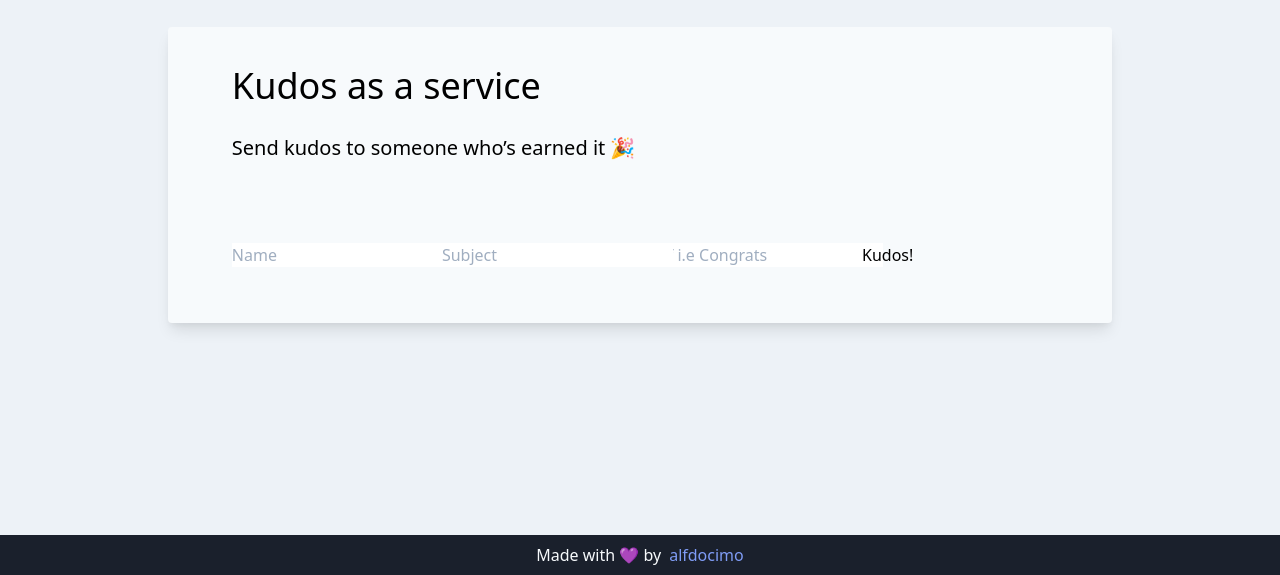
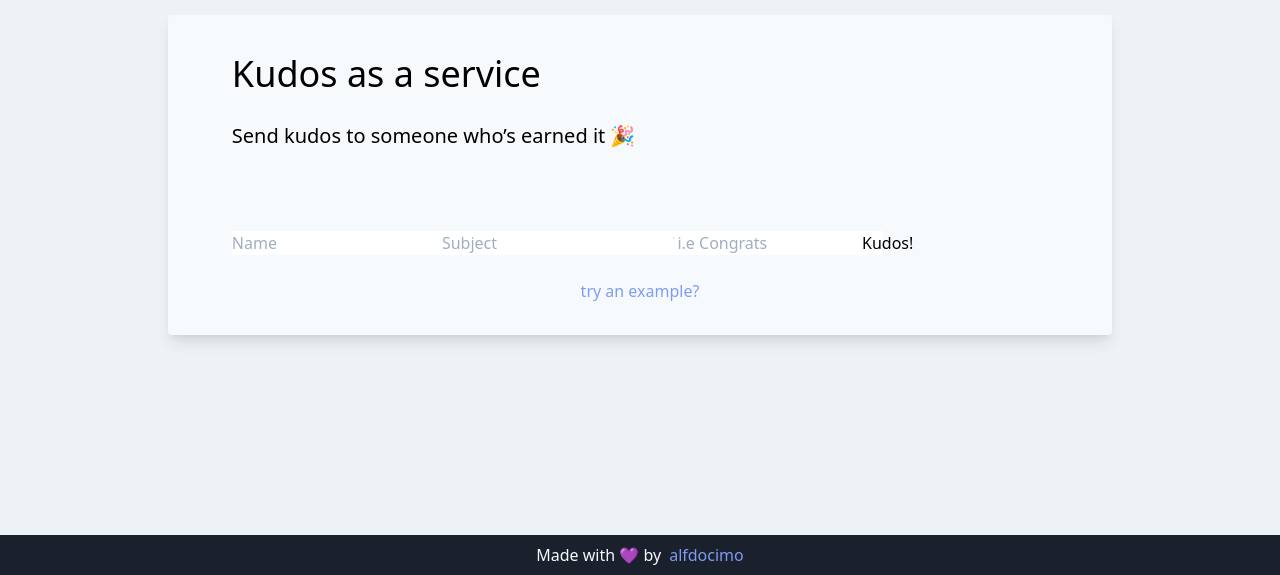
Before and after one commit to alfdocimo/kuaas, a Next.js app: page / in a window 1280 px wide. Shown: the part 225-800 px from the top of the page. Built offline with nearby package versions, Linux system fonts and the light colour scheme.

Commit message:
add try an example button

```diff
--- a/components/Form/index.js
+++ b/components/Form/index.js
@@ -3,6 +3,7 @@ export default function Form({
   name,
   onNameChange,
   onSubjectChange,
+  subject,
   onSubmit,
   onGifTagChange,
   gifTag
@@ -32,6 +33,7 @@ export default function Form({
               className="form-input"
               placeholder="Subject"
               onChange={onSubjectChange}
+              value={subject}
             />
             <datalist id="subjects">{renderSubjectList(subjectList)}</datalist>
           </div>
--- a/pages/index.js
+++ b/pages/index.js
@@ -28,6 +28,14 @@ export default function Home() {
     });
   }
 
+  function setDemo() {
+    setForm({
+      name: "John Doe",
+      subject: "Great Work",
+      gifTag: "congratulations",
+    });
+  }
+
   const subjectValues = Object.keys(subjects).map(
     (subject) => subjects[subject].value
   );
@@ -42,12 +50,14 @@ export default function Home() {
         <Form
           name={form.name}
           gifTag={form.gifTag}
+          subject={form.subject}
           onNameChange={(e) => setForm({ ...form, name: e.target.value })}
           onSubjectChange={(e) => setForm({ ...form, subject: e.target.value })}
           onGifTagChange={(e) => setForm({ ...form, gifTag: e.target.value })}
           onSubmit={onSubmit}
           subjectList={subjectValues}
         />
+        <button className="block w-full text-center text-indigo-400 hover:text-indigo-600" onClick={setDemo}>try an example?</button>
       </div>
     </Layout>
   );
```
